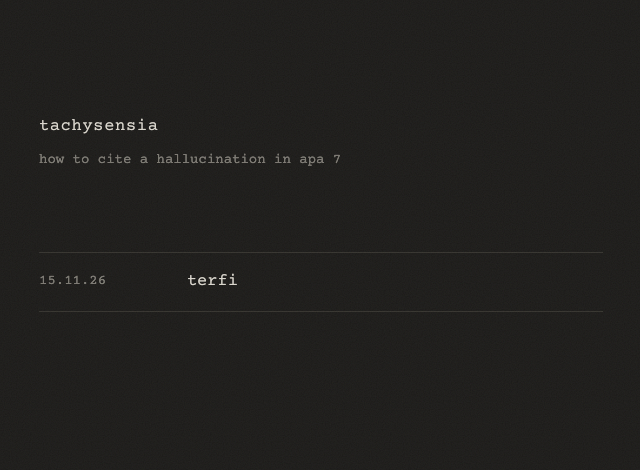
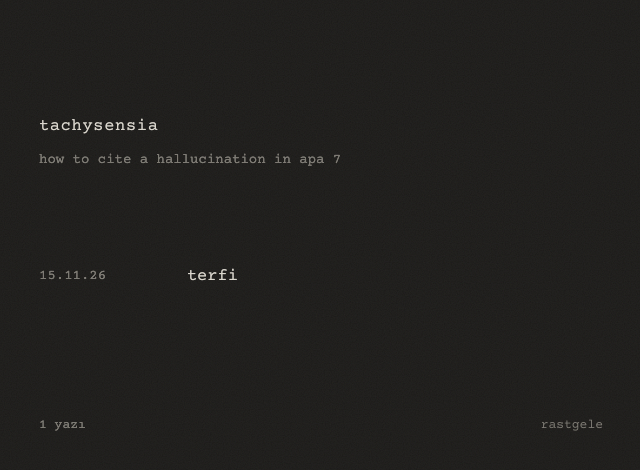
Before and after one commit to tachysensia/tachysensia.github.io, a plain HTML site: page index.html in a window 1280 px wide. Shown: the whole page, without its empty margins (319-959 px from the left). Drawn offline with nearby package versions, Linux system fonts and the light colour scheme.

Commit message:
Update index.html

```diff
--- a/index.html
+++ b/index.html
@@ -45,8 +45,7 @@
   .sub { margin-top: 6px; color: var(--dim); font-size: 14px; }
 
   /* liste */
-  .item { display: grid; grid-template-columns: 7.5em 1fr; gap: 0 1.2em; padding: 14px 0; border-top: 1px solid var(--faint); }
-  .item:last-child { border-bottom: 1px solid var(--faint); }
+  .item { display: grid; grid-template-columns: 7.5em 1fr; gap: 0 1.2em; padding: 10px 0; }
   .item .d { color: var(--dim); font-size: 14px; padding-top: 2px; }
   .item .t { position: relative; }
   .item:hover .t { text-decoration: underline; text-underline-offset: 5px; text-decoration-thickness: 1px; }
@@ -154,8 +153,7 @@ function liste() {
   $("#view").innerHTML = YAZILAR.map(y =>
     `<a class="item" href="#/${y.id}" data-go="${y.id}"><span class="d">${esc(y.tarih || "")}</span><span class="t">${esc(y.baslik)}</span></a>`
   ).join("");
-  $("#count").textContent = YAZILAR.length > 1 ? `${YAZILAR.length} yazı` : "";
-  $("#rnd").style.display = YAZILAR.length > 1 ? "" : "none";
+  $("#count").textContent = `${YAZILAR.length} yazı`;
   document.title = "tachysensia";
 }
 
```
